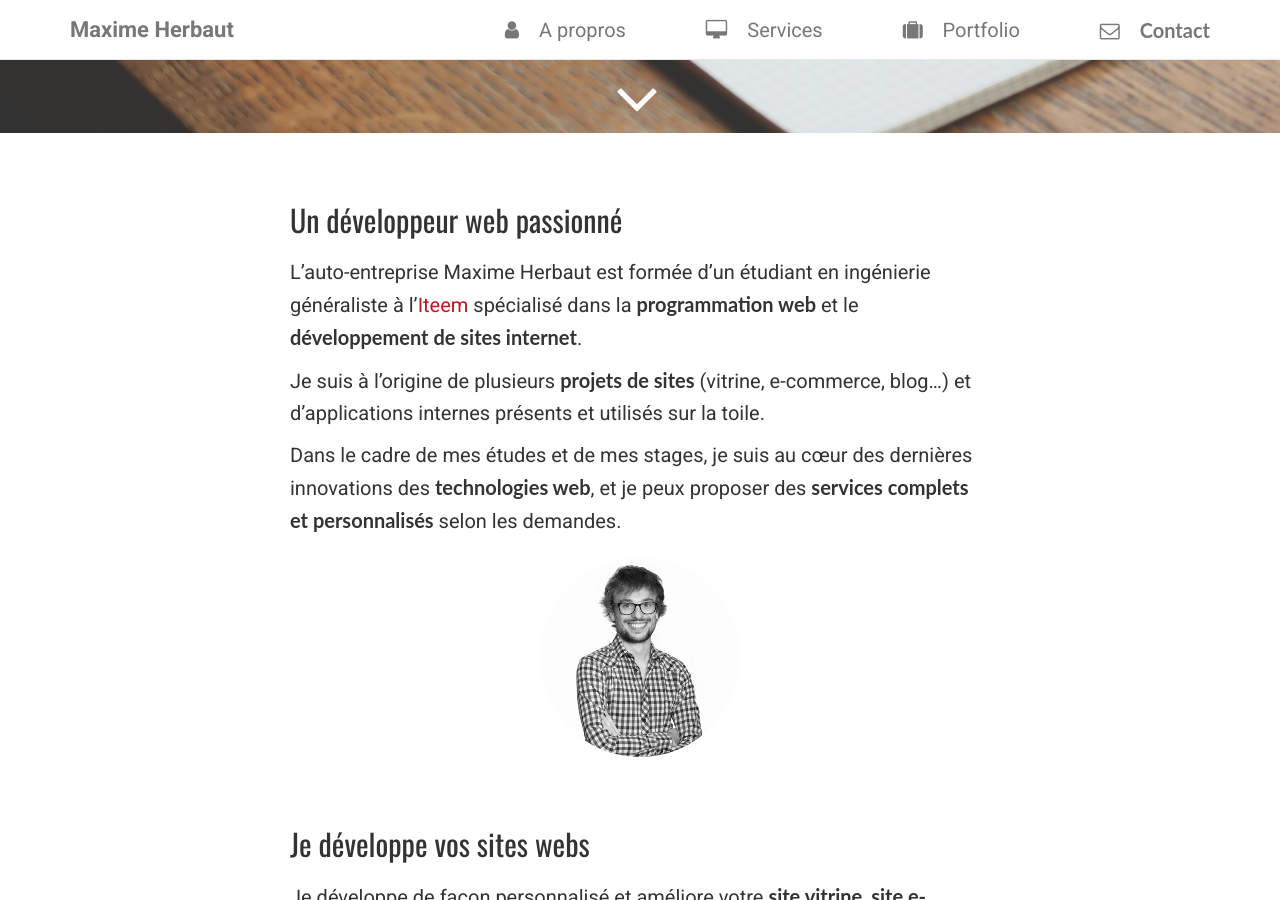
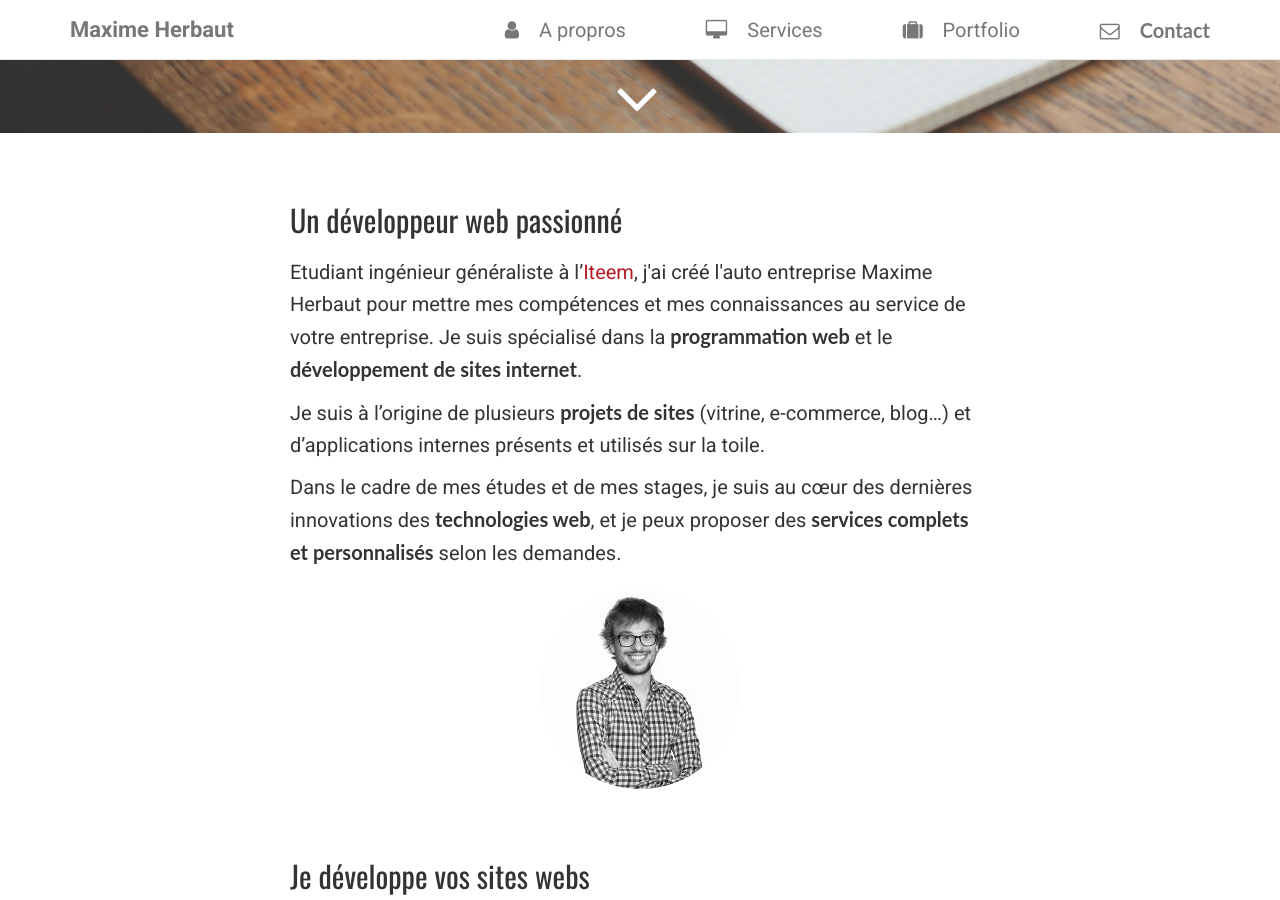
Before and after one commit to herbautmax/herbautmax.github.io, a Jekyll site: the page built from index.html, in a window 1280 px wide and 900 px high, scrolled down 767 px. Built offline with Jekyll 4.4.1, drawn with Linux system fonts in a browser that asks for light colours; nearby versions of some CDN libraries; the list of posts is cut into pages by our own code.

Commit message:
Update index.html

```diff
--- a/index.html
+++ b/index.html
@@ -55,9 +55,9 @@ css: index
     <div class="section">
       <h2 id="apropos">Un développeur web passionné</h2>
       <p>
-        L’auto-entreprise Maxime Herbaut est formée d’un étudiant en ingénierie
-        généraliste à l’<a href="http://iteem.ec-lille.fr/">Iteem</a>
-        spécialisé dans la <strong>programmation web</strong> et le
+        Etudiant ingénieur généraliste à l’<a href="http://iteem.ec-lille.fr/">Iteem</a>,
+        j'ai créé l'auto entreprise Maxime Herbaut pour mettre mes compétences et mes connaissances
+        au service de votre entreprise. Je suis spécialisé dans la <strong>programmation web</strong> et le
         <strong>développement de sites internet</strong>.
       </p>
 
```
